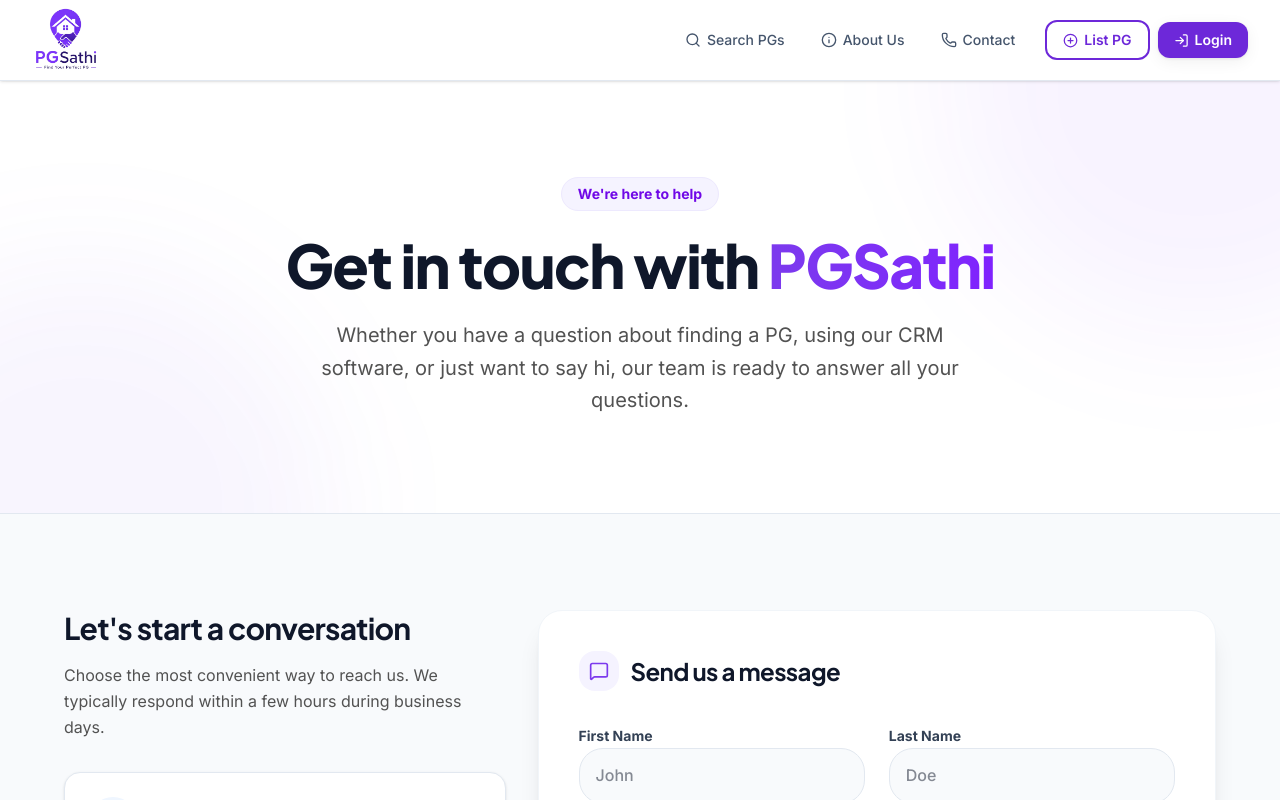
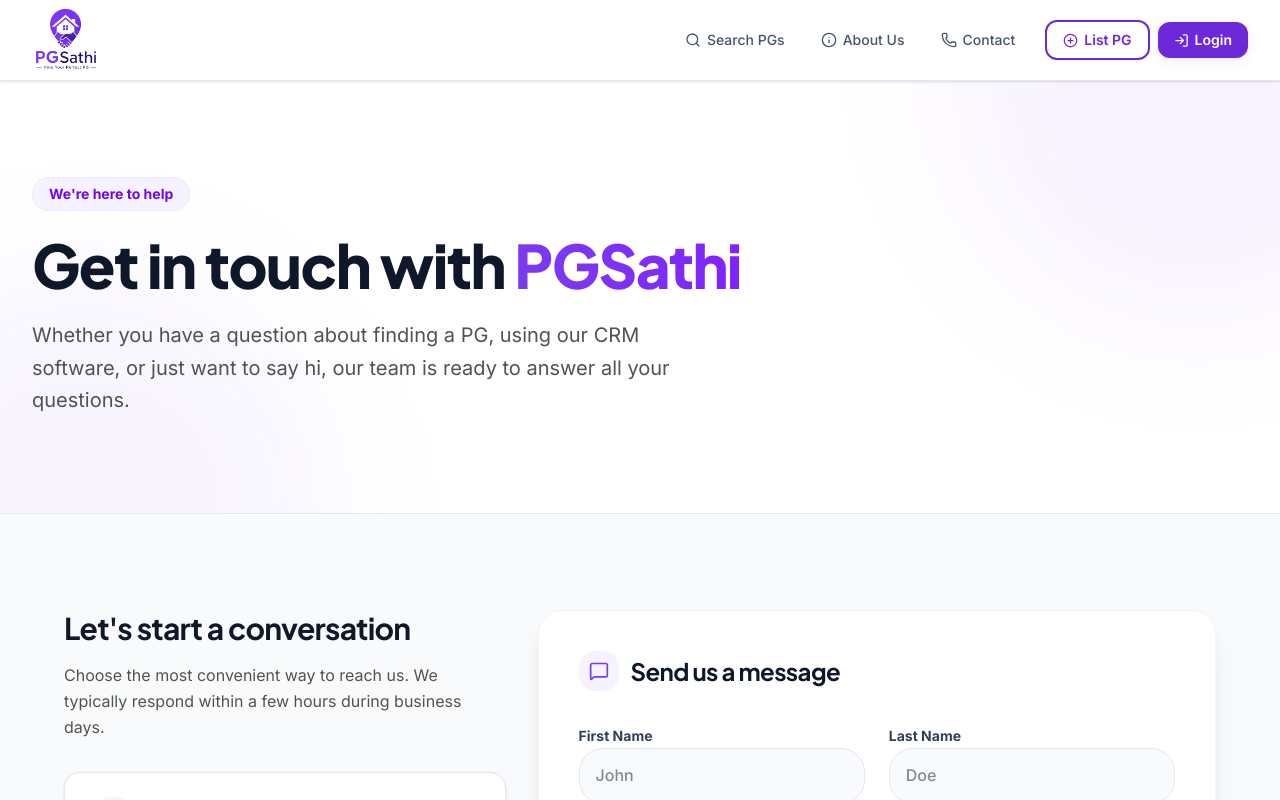
Before and after one commit to mohd-aftab-code/pgsathi, a Next.js app: page /contact in a window 1280 px wide. Shown: the top 800 px of the page. Built offline with nearby package versions, Linux system fonts and the light colour scheme; no server answers.

Commit message:
style: left align contact page hero section

```diff
--- a/app/(main)/contact/page.tsx
+++ b/app/(main)/contact/page.tsx
@@ -15,14 +15,14 @@
         <div className="absolute top-0 right-0 w-[500px] h-[500px] bg-violet-600/5 rounded-full blur-3xl -translate-y-1/2 translate-x-1/3"></div>
         <div className="absolute bottom-0 left-0 w-[500px] h-[500px] bg-primary-600/5 rounded-full blur-3xl translate-y-1/2 -translate-x-1/3"></div>
 
-        <div className="container-max section-padding relative z-10 text-center">
+        <div className="container-max section-padding relative z-10 text-left">
           <span className="inline-block py-1.5 px-4 rounded-full bg-violet-50 text-violet-700 font-bold text-sm mb-6 border border-violet-100">
             We're here to help
           </span>
           <h1 className="text-4xl md:text-5xl lg:text-6xl font-black text-neutral-900 mb-6 tracking-tight">
             Get in touch with <span className="text-transparent bg-clip-text bg-gradient-to-r from-primary-600 to-violet-600">PGSathi</span>
           </h1>
-          <p className="text-lg md:text-xl text-neutral-600 leading-relaxed max-w-2xl mx-auto">
+          <p className="text-lg md:text-xl text-neutral-600 leading-relaxed max-w-2xl">
             Whether you have a question about finding a PG, using our CRM software, or just want to say hi, our team is ready to answer all your questions.
           </p>
         </div>
```
